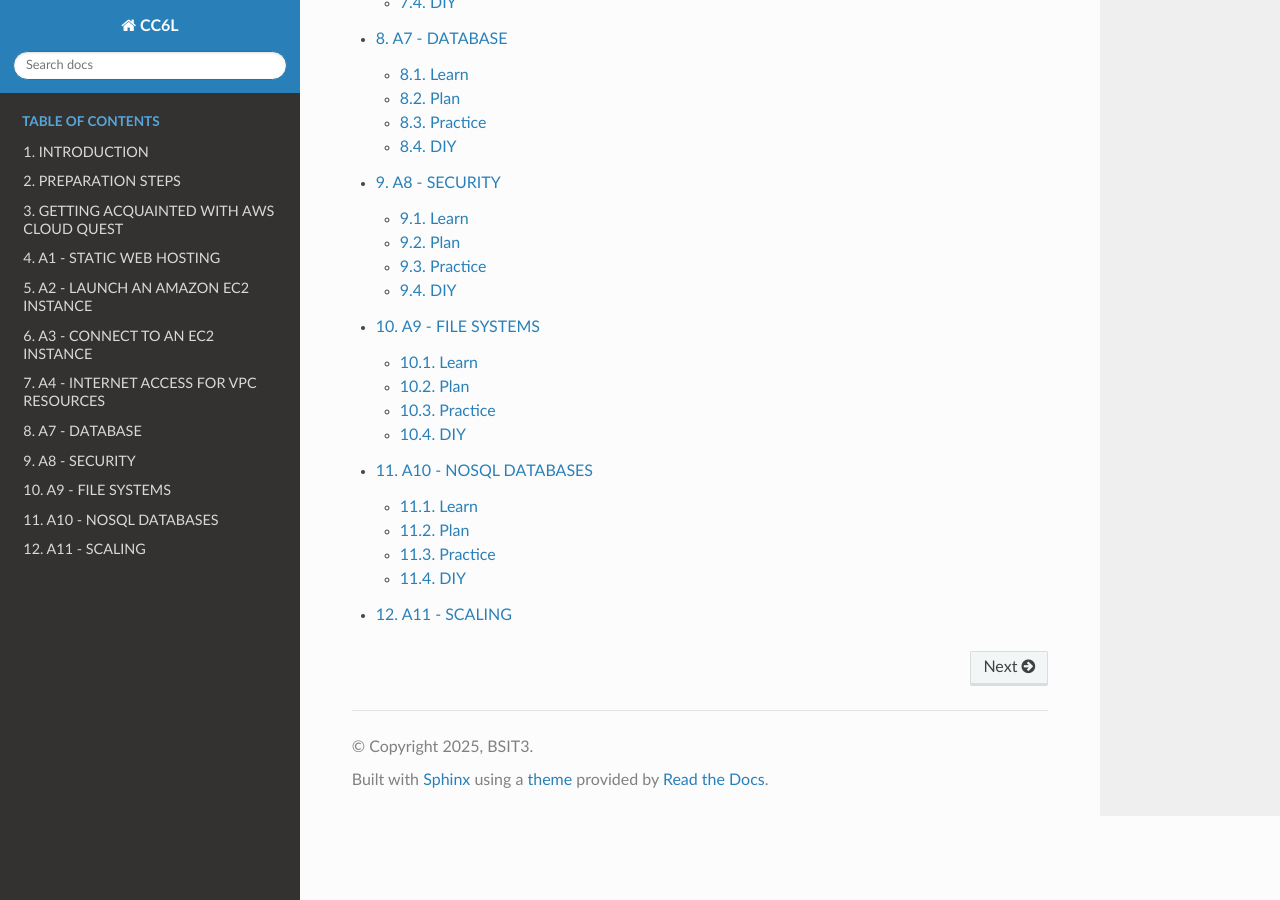
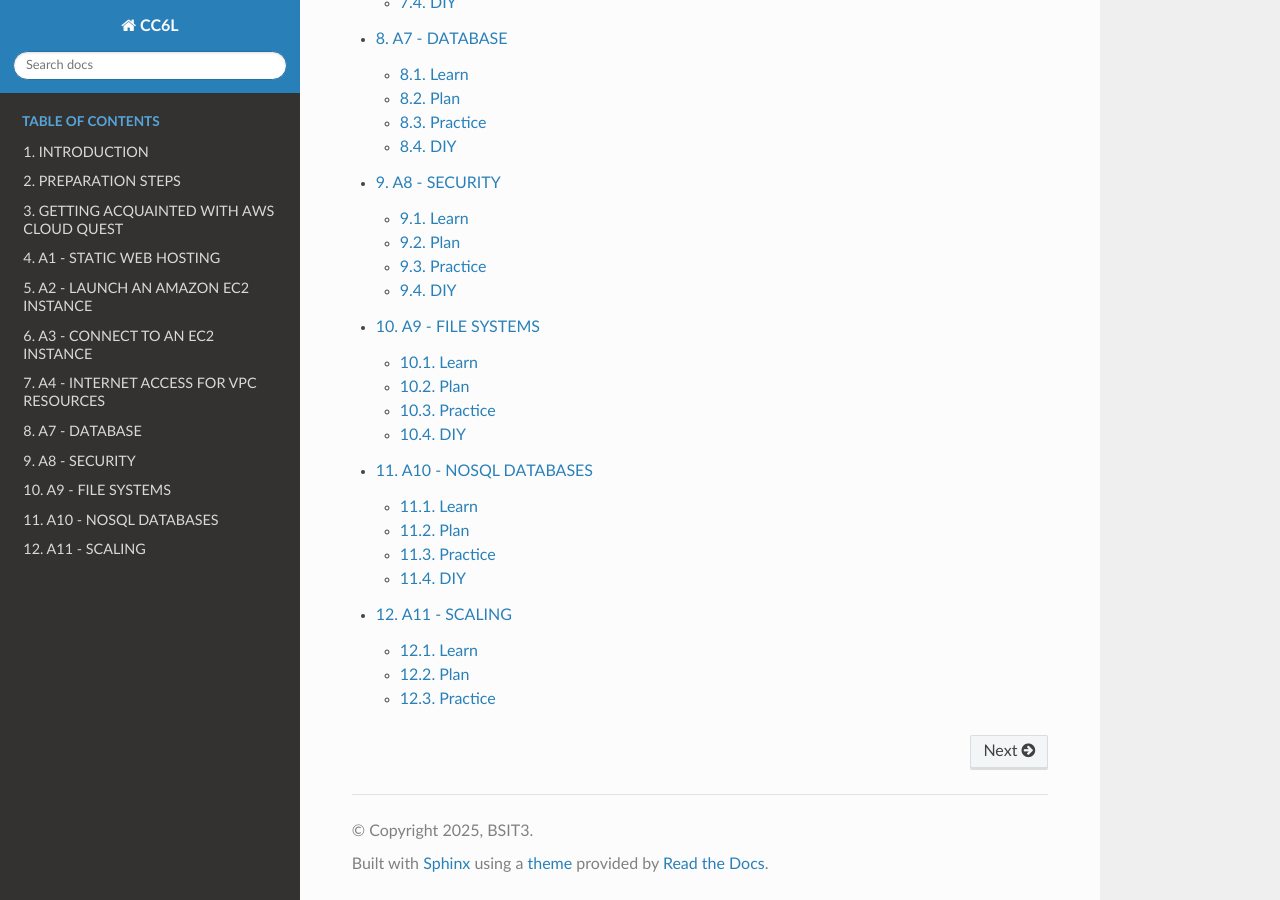
Before and after one commit to jambybrillo/aws_partitioner, a Sphinx documentation site: the page built from docs/source/index.rst, in a window 1280 px wide and 900 px high, scrolled down 1468 px. Built offline with Sphinx 7.4.7 and the Read the Docs theme 3.1.0, drawn with Linux system fonts in a browser that asks for light colours; pages that are not in the unit, such as notebooks, are missing from menus.

Commit message:
Update a11_scaling.rst

```diff
--- a/docs/source/a11_scaling.rst
+++ b/docs/source/a11_scaling.rst
@@ -42,3 +42,13 @@ The 11th lab of AWS Cloud Quest: Cloud Practitioner is Configuring EC2 Auto Scal
 .. image:: pictures/0004-scaling11.png
    :align: center
    :width: 7000px
+
+
+.. toctree::
+   :maxdepth: 1
+
+
+   a11_learn
+   a11_plan
+   a11_practice
+   a12_diy
```
